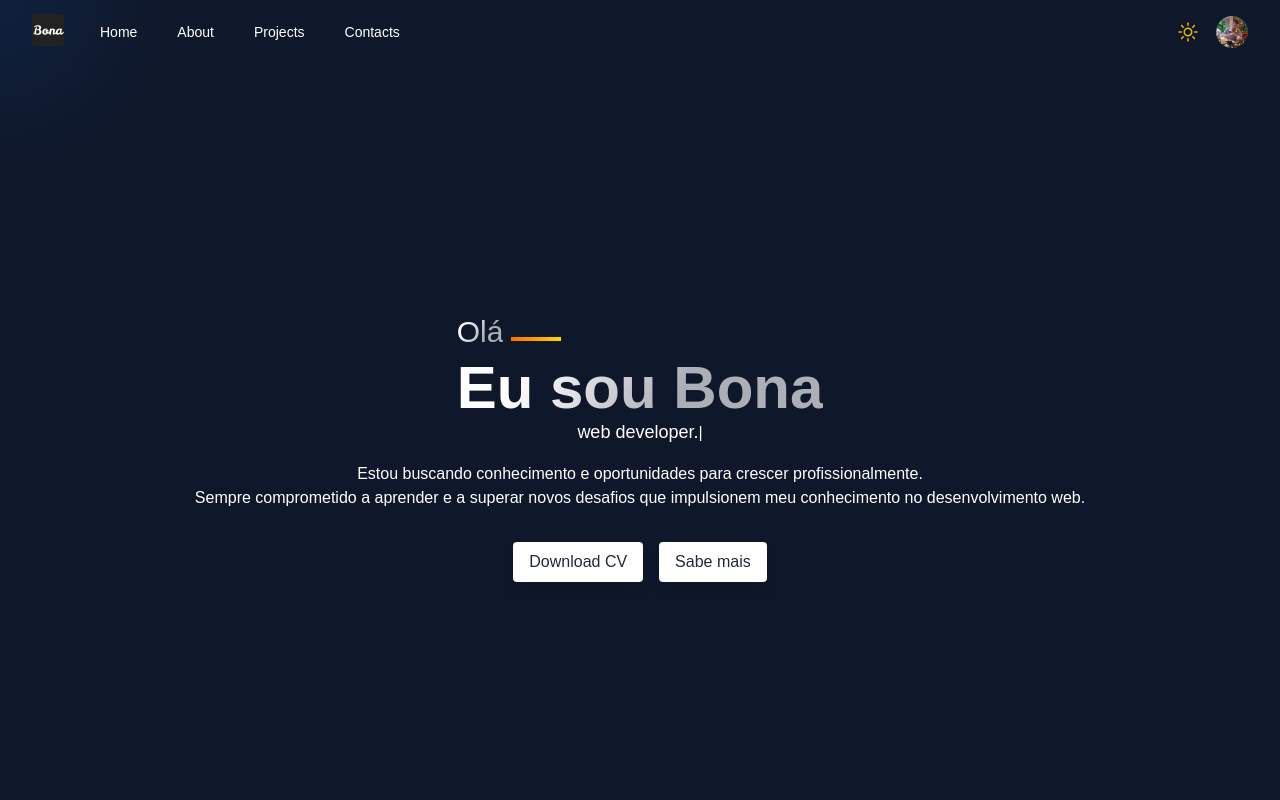
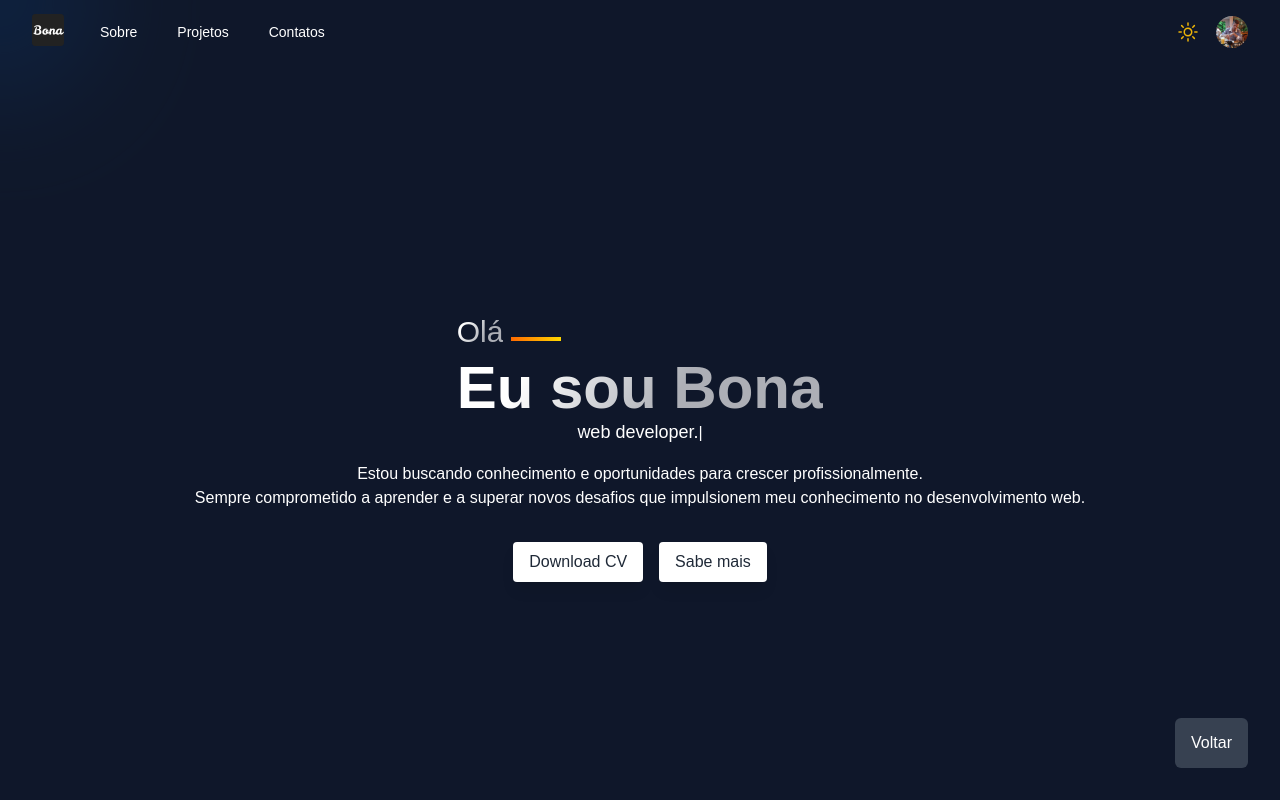
Before and after one commit to alexnunesc/client, a Next.js app: page / in a window 1280 px wide. Built offline with nearby package versions, Linux system fonts and the light colour scheme; grey boxes are pictures that could not be loaded.

Commit message:
Update header navigation labels to Portuguese and remove unnecessary scroll-container wrapper from Home component

```diff
--- a/src/app/components/header/Header.tsx
+++ b/src/app/components/header/Header.tsx
@@ -5,10 +5,9 @@ import { Bars3Icon, MoonIcon, SunIcon } from '@heroicons/react/24/outline';
 import Image from 'next/image';
 
 const navigation = [
-  { name: 'Home', href: '#header', current: false },
-  { name: 'About', href: '#about', current: false },
-  { name: 'Projects', href: '#project', current: false },
-  { name: 'Contacts', href: '#contact', current: false },
+  { name: 'Sobre', href: '#about', current: false },
+  { name: 'Projetos', href: '#project', current: false },
+  { name: 'Contatos', href: '#contact', current: false },
 ];
 
 function classNames(...classes: string[]) {
@@ -17,8 +16,6 @@ function classNames(...classes: string[]) {
 
 export default function Header() {
   const { theme, toggleTheme } = useTheme();
-  console.log(theme);
-
 
   return (
     <Disclosure id='header' as="nav" className="">
--- a/src/app/page.tsx
+++ b/src/app/page.tsx
@@ -6,13 +6,20 @@ import Projects from './components/project/Projects';
 
 export default function Home() {
   return (
-    <div className="scroll-container min-h-screen bg-slate-900 text-white dark:bg-white dark:text-slate-900">
+    <div className="min-h-screen bg-slate-900 text-white dark:bg-white dark:text-slate-900 relative">
       <section className="scroll-container">
         <Initial />
         <About />
         <Projects />
         <Contact />
       </section>
+      <a
+        href="#header"
+        className="fixed bottom-8 right-8 z-50 bg-gray-700 text-white w-auto px-4 h-[50px] rounded-md"
+        style={{ lineHeight: "50px" }}
+      >
+        Voltar
+      </a>
     </div>
   );
 }
```
